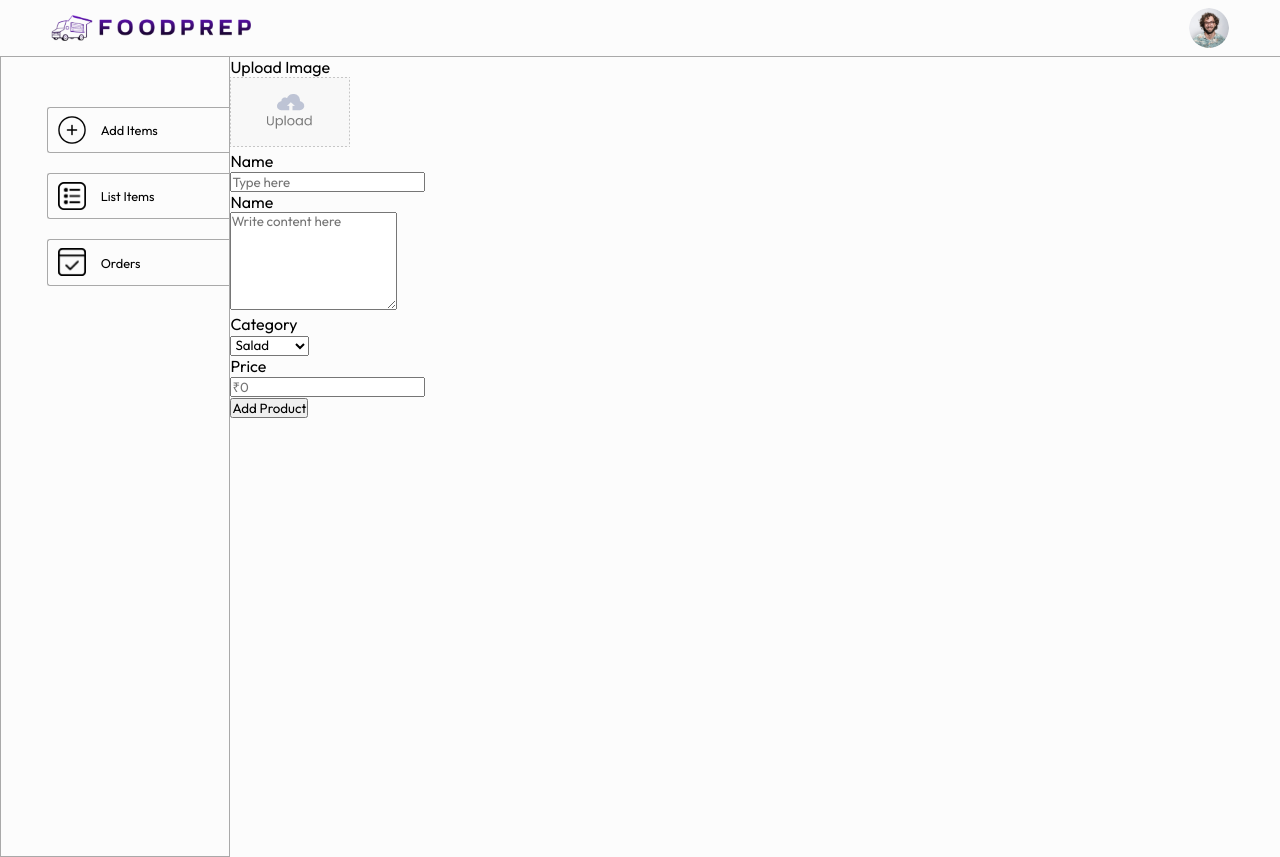
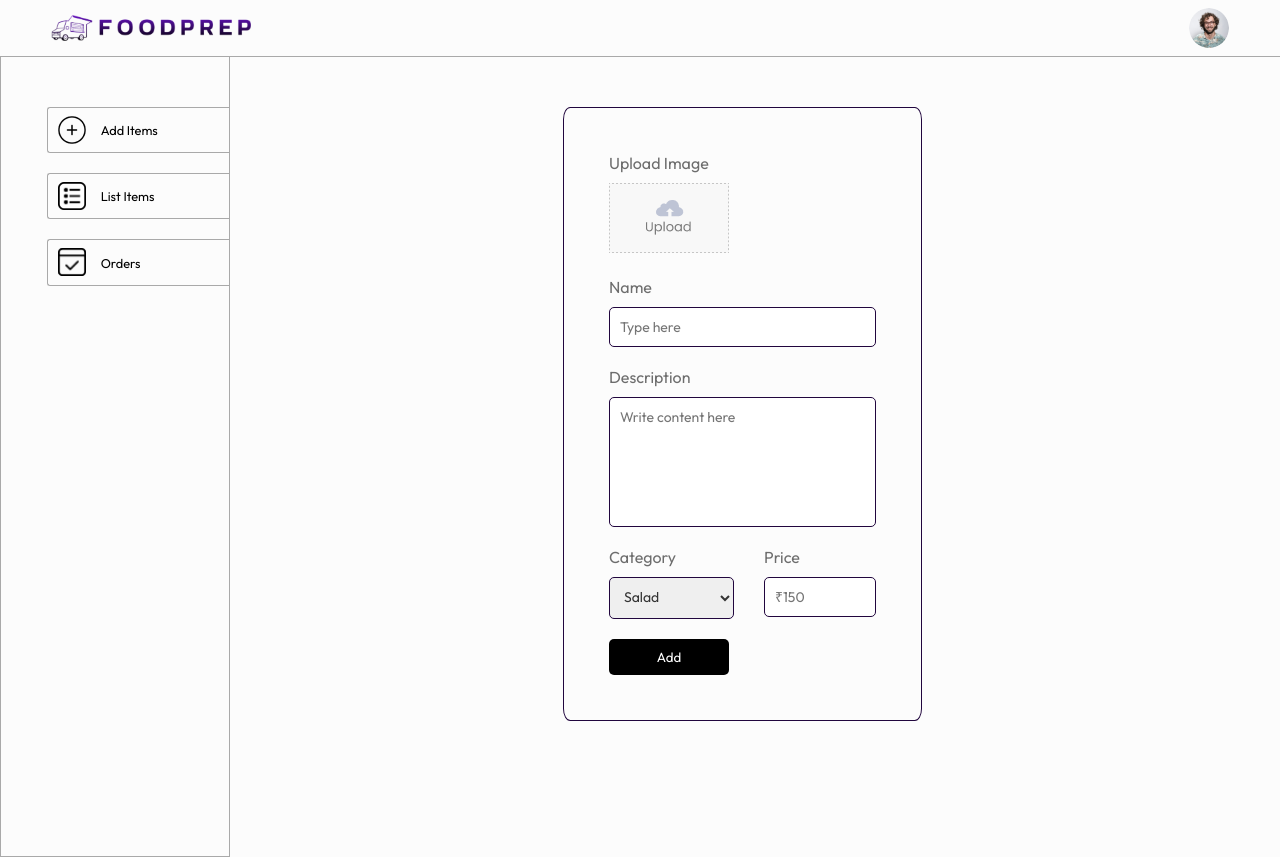
Before and after one commit to Kaustubh0912/FoodPrep, a React (Vite) app in the folder adminFrontend/: page / in a window 1280 px wide. Built offline with nearby package versions, Linux system fonts and the light colour scheme.

Commit message:
add form styles to the page

```diff
--- a/adminFrontend/src/components/Sidebar/Sidebar.css
+++ b/adminFrontend/src/components/Sidebar/Sidebar.css
@@ -38,7 +38,7 @@
 }
 
 @media (max-width: 900px) {
-    p{
+    .sidebar-options p{
         display: none;
     }
     .sidebar-option{
--- a/adminFrontend/src/screens/Add/Add.css
+++ b/adminFrontend/src/screens/Add/Add.css
@@ -0,0 +1,68 @@
+.screen{
+    width:70%;
+    margin-left: max(5vw,25px);
+    margin-block: 50px;
+    color:#6d6d6d;
+    font-size: 1.6rem;
+}
+
+.container{
+    place-self: center;
+    width: max(40%,300px);
+    border: 1px solid var(--theme-color);
+    border-radius: 2%;
+    padding: 5%;
+}
+
+.screen form{
+    gap:20px;
+}
+
+
+.flex-col {
+    display: flex;
+    flex-direction: column;
+    gap: 10px;
+}
+
+.add-img-upload img{
+    width: 120px;
+    cursor: pointer;
+}
+
+.add-category{
+    min-width: 125px;
+}
+
+.add-product-name input,
+.add-product-desc textarea,
+.add-price input,
+.add-category select{
+    padding: 10px;
+    border: 1px solid var(--theme-color);
+    border-radius: 5px;
+    font-size: 1.4rem;
+    color:#333;
+}
+
+.add-product-desc textarea{
+    resize: none;
+}
+
+.add-btn{
+    max-width: 120px;
+    padding: 10px;
+    border: none;
+    background-color: black;
+    color: white;
+    cursor: pointer;
+    border-radius: 5px;
+}
+
+.add-category-price{
+    display: flex;
+    gap:30px;
+}
+.add-price input{
+    width: 100%;
+}
--- a/adminFrontend/src/screens/Add/Add.jsx
+++ b/adminFrontend/src/screens/Add/Add.jsx
@@ -1,33 +1,34 @@
 import React from 'react'
 import './Add.css'
 import {assets} from '../../assets/assets'
+
 const Add = () => {
   return (
     <div className='screen'>
       <div className="container">
-        <form >
-          <div className="add-img-upload">
+        <form className='flex-col'>
+          <div className="add-img-upload flex-col">
             <p>Upload Image</p>
             <label htmlFor="image">
               <img src={assets.upload_area} alt="" />
             </label>
-            <input type="file" id="image" hidden required />
+            <input type="file" id='image' hidden required />
           </div>
-          <div className="add-product-name">
+          <div className="add-product-name flex-col">
             <p>Name</p>
             <input type="text" placeholder='Type here' />
           </div>
-          <div className="add-product-name">
-            <p>Name</p>
-            <textarea rows='6' placeholder='Write content here' ></textarea>
+          <div className="add-product-desc flex-col">
+            <p>Description</p>
+            <textarea rows='6' placeholder='Write content here'></textarea>
           </div>
           <div className="add-category-price">
-            <div className="add-category">
+            <div className="add-category flex-col">
               <p>Category</p>
-              <select name="category">
+              <select  >
                 <option value="Salad">Salad</option>
                 <option value="Rolls">Rolls</option>
-                <option value="Deserts">Deserts</option>
+                <option value="Dessert">Dessert</option>
                 <option value="Sandwich">Sandwich</option>
                 <option value="Cake">Cake</option>
                 <option value="Pure Veg">Pure Veg</option>
@@ -35,12 +36,12 @@ const Add = () => {
                 <option value="Noodles">Noodles</option>
               </select>
             </div>
-            <div className="add-price">
+            <div className="add-price flex-col">
               <p>Price</p>
-              <input type="number" placeholder='₹0' />
+              <input type="Number" placeholder='₹150'/>
             </div>
           </div>
-          <button type="submit"className="add-btn">Add Product</button>
+          <button type='submit' className='add-btn'>Add</button>
         </form>
       </div>
     </div>
```
